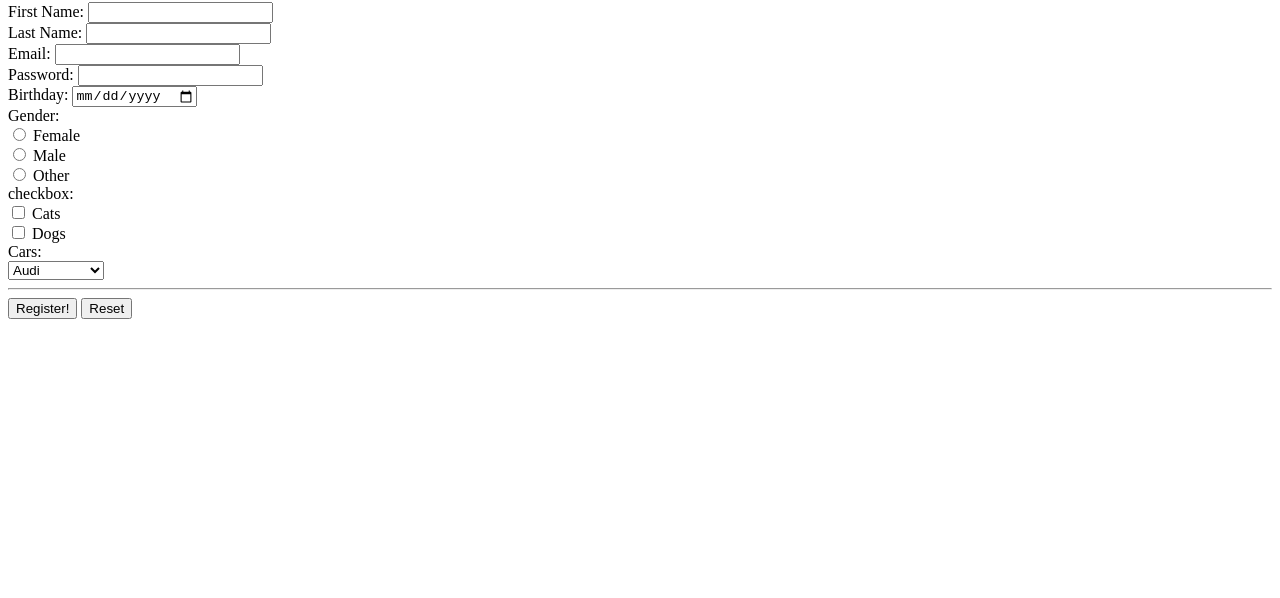
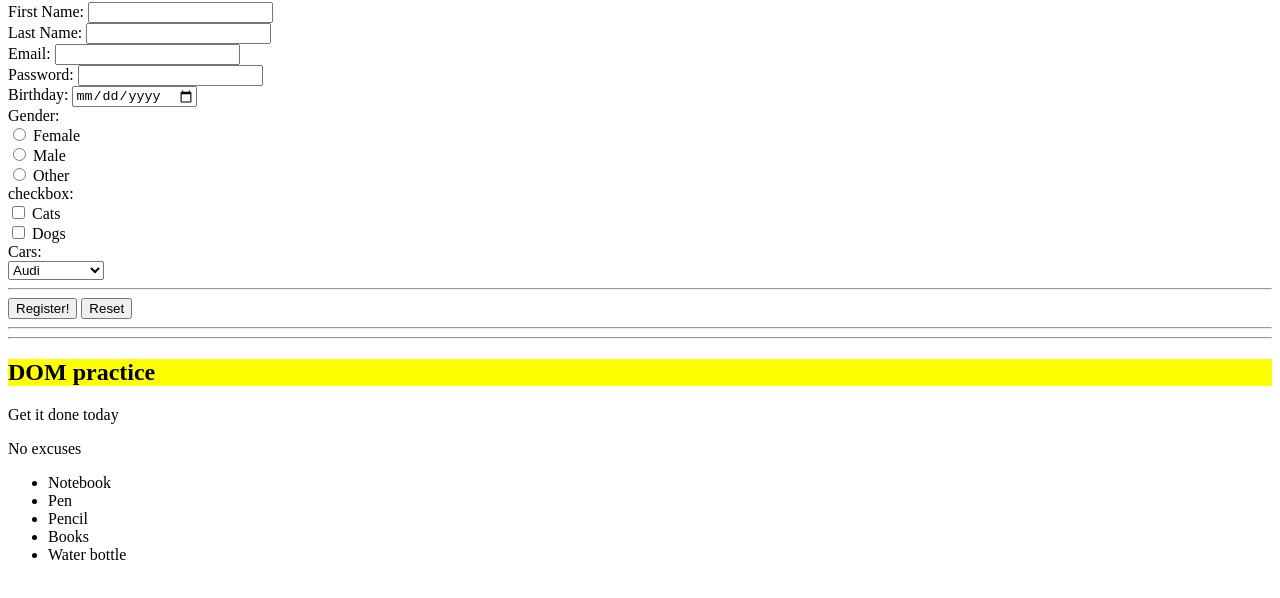
Before and after one commit to MalihaKabir/recap, a plain HTML site: page index.html in a window 1280 px wide. Shown: the part 78-676 px from the top of the page. Drawn offline with Linux system fonts and the light colour scheme.

Commit message:
practiced DOM syntax

```diff
--- a/app.js
+++ b/app.js
@@ -1,4 +1,5 @@
-// Syntax and behaviors of: Object - Classes - Inheritance - Error Handling -
+// Syntax and behaviors of:
+// Object - Classes - Inheritance - -
 
 // Object contains property and method. In short, it stores variable and behaviors.
 
@@ -175,7 +176,7 @@ class studentFeature extends collegeFeature {
 }
 
 class teacherFeature extends collegeFeature {
-    constructor (branch) {
+    constructor (branch) { // constructor is used to process info given by users.
         super (branch);
     }
     work () {
--- /dev/null
+++ b/domJS.js
@@ -0,0 +1,35 @@
+// ----------------->> DOM MANIPULATION <<--------------------
+
+// TO:
+// 1. Change all the HTML elements in the page,
+// 2. change all the HTML attributes in the page,
+// 3. remove existing HTML elements and attributes,
+// 4. add new HTML elements and attributes,
+// 5. change all the CSS elements in the page,
+// 6. react to all existing HTML events in the page,
+// 7. create new events in the page.
+
+console.log(document.querySelector("li"));
+console.log(document.querySelector("li").getAttribute("random"));
+
+document.querySelector("li").setAttribute("random", 100)
+
+console.log(document.querySelector("li"));
+console.log(document.querySelector("li").getAttribute("random"));
+
+
+// ------->> The result I got in console <<-------
+// <li random="100">Notebook</li>
+// 23
+// <li random="100">Notebook</li>
+// 100
+
+
+// The console shows the real object, the updated result, not a frozen result.
+// Even if I change it later, the console still shows the most current version.
+
+// But when I read the tag (with getAttribute), I get the value right now, at that moment, not later.
+// This is JavaScript's "console.log" behavior.
+
+
+document.querySelector("h2").style.background = "yellow";
--- a/index.html
+++ b/index.html
@@ -30,8 +30,25 @@
             <input type="reset">
         </form>
     </div>
+    <hr>
+    <hr>
+    <div>
+        <h2>DOM practice</h2>
+        <p id="first">Get it done today</p>
+        <p class="second">No excuses</p>
+        <ul>
+            <li random = "23">Notebook</li>
+            <li>Pen</li>
+            <li>Pencil</li>
+            <li>Books</li>
+            <li>Water bottle</li>
+        </ul>
+    </div>
+
+
     <!-- <script type="text/javascript" src="script.js"></script> -->
     <!-- <script type="text/javascript" src="exercise.js"></script> -->
-    <script type="text/javascript" src="app.js"></script>
+    <!-- <script type="text/javascript" src="app.js"></script> -->
+     <script type="text/javascript" src="domJS.js"></script>
 </body>
 </html>
```
Also changed, not shown: script.js (+13 -0 lines).
